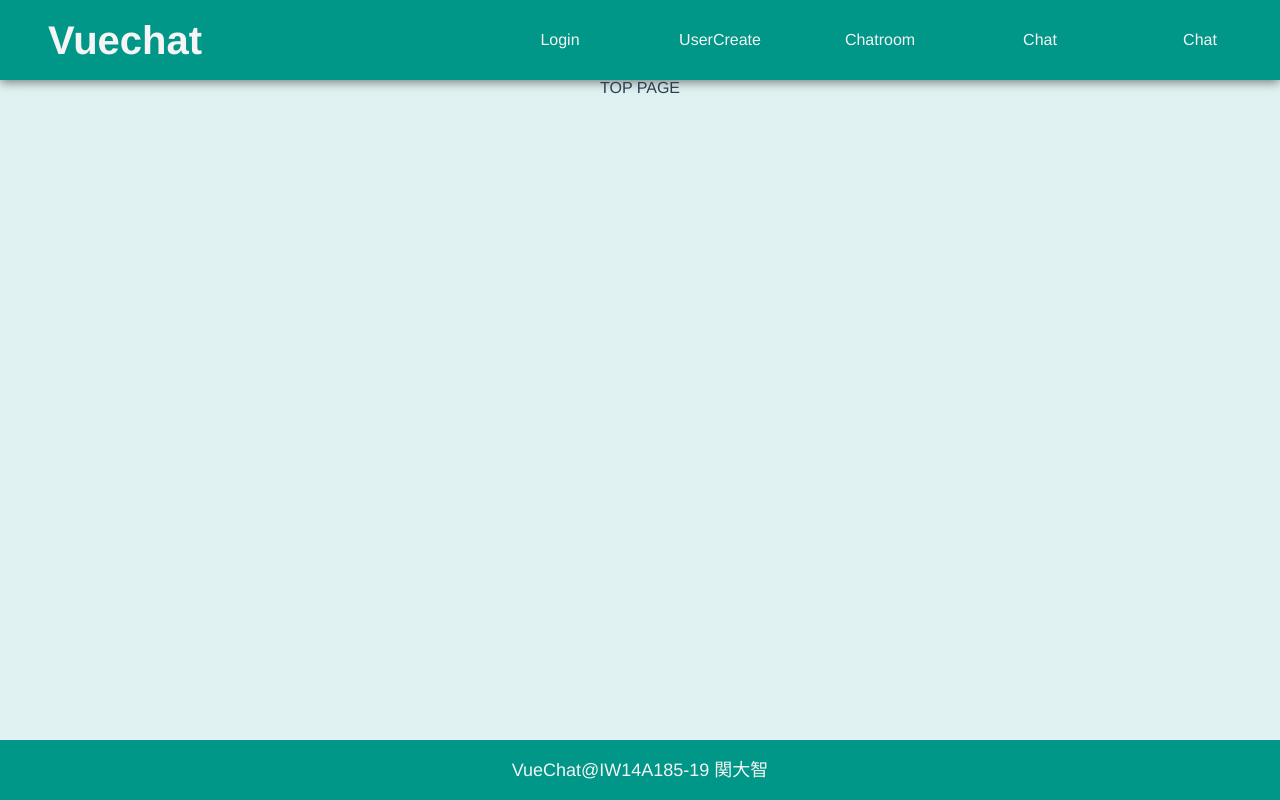
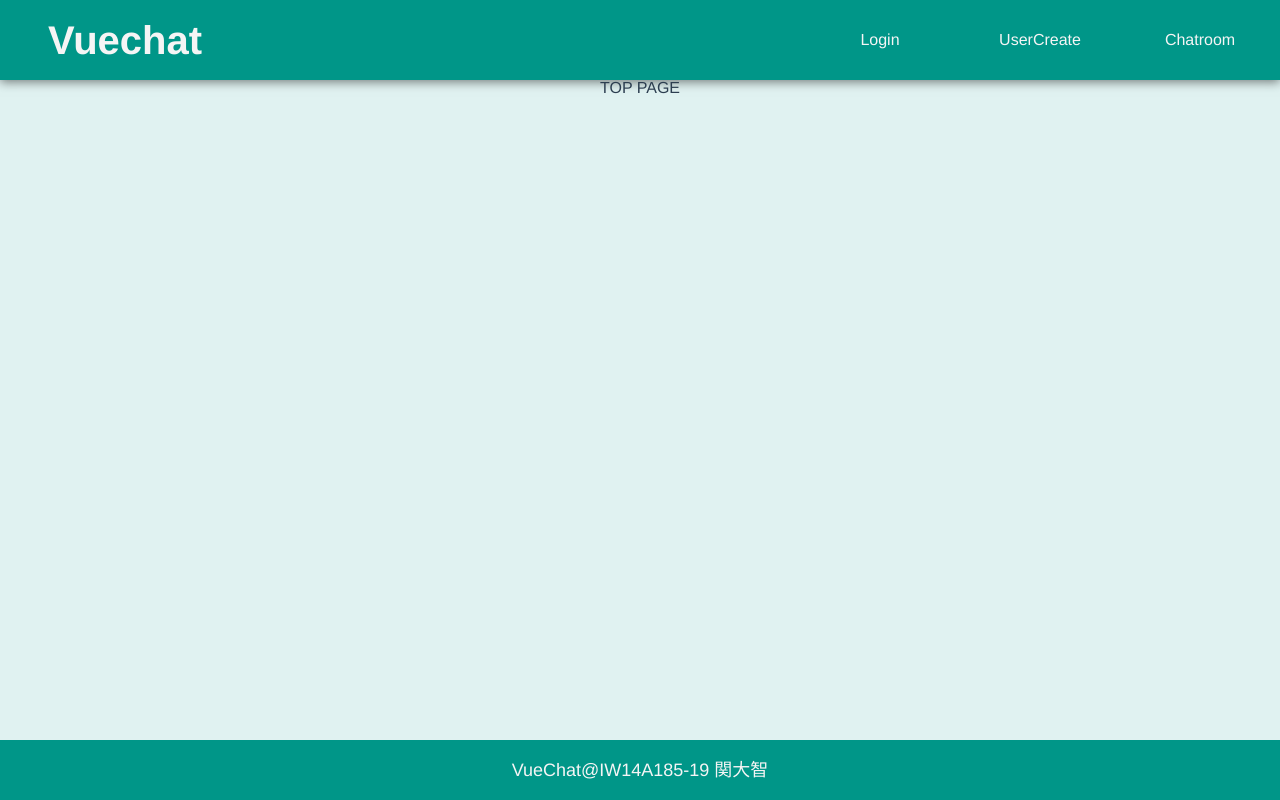
Before and after one commit to mayomayo25/vue-chat, a Vue app: page /#/ in a window 1280 px wide. Built offline with nearby package versions, Linux system fonts and the light colour scheme; no server answers.

Commit message:
vuex追加

```diff
--- a/package.json
+++ b/package.json
@@ -72,6 +72,7 @@
     "vue-style-loader": "^3.0.1",
     "vue-template-compiler": "^2.5.2",
     "vuefire": "^1.4.5",
+    "vuex": "^3.0.1",
     "webpack": "^3.6.0",
     "webpack-bundle-analyzer": "^2.9.0",
     "webpack-dev-server": "^2.9.1",
--- a/src/App.vue
+++ b/src/App.vue
@@ -24,6 +24,39 @@ firebase.initializeApp(config)
 
 export default {
   name: 'App',
+  data: function () {
+    return {
+      loginFlag: false
+    }
+  },
+  created () {
+    this.loginCheck()
+  },
+  methods: {
+    loginCheck: function (message) {
+      console.log(this.$store.state.message)
+      firebase.auth().setPersistence(firebase.auth.Auth.Persistence.NONE).then(function () {
+      }).catch(function () {
+        console.log('サーバーエラー')
+      })
+
+      firebase.auth().onAuthStateChanged(function (user) {
+        if (user) {
+        // User is signed in.
+          console.log('ログイン中')
+          this.loginFlag = true
+          console.log(this.loginFlag)
+        } else {
+        // No user is signed in.
+          console.log('ログインしていません')
+          this.loginFlag = false
+          console.log(this.loginFlag)
+        }
+
+        console.log(message)
+      })
+    }
+  },
   components: {
     globalHeader,
     globalFooter
--- a/src/components/GlobalHeader.vue
+++ b/src/components/GlobalHeader.vue
@@ -5,21 +5,20 @@
         a.site-title--link Vuechat
       nav.nav
         ul.nav-list(v-bind:class='{active:isActive}')
-          router-link.nav-list-item.ripple(tag="li" id="nav_login" to="/login" v-on:click.native="rippleEffect,isActive=!isActive")
+          router-link.nav-list-item(tag="li" id="nav_login" to="/login" v-on:click.native="isActive=!isActive")
             a.nav-list-item--link Login
-          router-link.nav-list-item.ripple(tag="li" id="nav_1th" to="/ChatUserCreatePage" v-on:click.native="rippleEffect,isActive=!isActive")
+          router-link.nav-list-item(tag="li" id="nav_1th" to="/ChatUserCreatePage" v-on:click.native="isActive=!isActive")
             a.nav-list-item--link UserCreate
-          router-link.nav-list-item.ripple(tag="li" id="nav_2th" to="/chatroom_list" v-on:click.native="rippleEffect,isActive=!isActive")
+          router-link.nav-list-item(tag="li" id="nav_2th" to="/chatroom_list" v-on:click.native="isActive=!isActive")
             a.nav-list-item--link Chatroom
-          router-link.nav-list-item.ripple(tag="li" id="nav_3th" to="/ChatUserCreatePage" v-on:click.native="rippleEffect,isActive=!isActive")
-            a.nav-list-item--link Chat
-          router-link.nav-list-item.ripple(tag="li" id="nav_chat" to="/ChatUserCreatePage" v-on:click.native="rippleEffect,isActive=!isActive")
-            a.nav-list-item--link Chat
+          router-link.nav-list-item(tag="li" id="nav_2th" to="/" v-if='loginFlagProps' v-on:click.native="logoutFunc(),isActive=!isActive")
+            a.nav-list-item--link.logout Logout
       .menu-button.shadow-deep(v-bind:class='{active:isActive}' v-on:click='isActive=!isActive')
         i.material-icons menu
 </template>
 
 <script>
+import firebase from 'firebase'
 
 export default {
   name: 'globalHeader',
@@ -28,38 +27,18 @@ export default {
       isActive: false
     }
   },
+  props: ['login-flag-props'],
   methods: {
-    rippleEffect: function () {
-      var ripple, ripples, RippleEffect, loc, cover, coversize, pos, x, y, i, num
-      // クラス名rippleの要素を取得
-      ripples = document.querySelectorAll('.ripple')
-
-      // 位置を取得
-      RippleEffect = function (e) {
-        ripple = this // クリックされたボタンを取得
-        cover = document.createElement('span')
-        coversize = ripple.offsetWidth // 要素の幅を取得
-        loc = ripple.getBoundingClientRect() // 絶対座標の取得
-        x = e.pageX - loc.left - window.pageXOffset - (coversize / 2)
-        y = e.pageY - loc.top - window.pageYOffset - (coversize / 2)
-        pos = 'top:' + y + 'px; left:' + x + 'px; height:' + coversize + 'px; width:' + coversize + 'px;'
-
-        // spanを追加
-        ripple.appendChild(cover)
-        cover.setAttribute('style', pos)
-        cover.setAttribute('class', 'rp-effect') // クラス名追加
-
-        setTimeout(function () {
-          var list = document.getElementsByClassName('rp-effect')
-          for (var i = list.length - 1; i >= 0; i--) { // 末尾から順にすべて削除
-            list[i].parentNode.removeChild(list[i])
-          }
-        }, 2000)
-      }
-      for (i = 0, num = ripples.length; i < num; i++) {
-        ripple = ripples[i]
-        ripple.addEventListener('mousedown', RippleEffect)
-      }
+    logoutFunc: function () {
+      this.$emit('childs-event', 'agooooon')
+      firebase.auth().signOut().then(function () {
+      // Sign-out successful.
+        alert('logout success')
+        this.$router.push('/login')
+      }).catch(function () {
+      // An error happened.
+        alert('logout error')
+      })
     }
   }
 }
@@ -102,6 +81,7 @@ export default {
         width 400px
       &-list
         display flex
+        justify-content flex-end
         width 100%
         max-width 800px
         margin-left auto
@@ -125,6 +105,8 @@ export default {
               box-sizing border-box
               color #004D40
               background-color #B2DFDB
+            &.logout
+              color red
     .menu-button
       display none
       @media(max-width 960px)
--- a/src/components/LoginMenuForm.vue
+++ b/src/components/LoginMenuForm.vue
@@ -33,6 +33,7 @@ export default {
       firebase.auth().signInWithEmailAndPassword(this.User.email, this.User.password).then(
         user => {
           alert('Success!')
+          this.$root.loginFlag = true
           this.$router.push('/')
         },
         err => {
--- a/src/components/LoginMenuPage.vue
+++ b/src/components/LoginMenuPage.vue
@@ -17,16 +17,6 @@ var usersRef = firebase.database().ref('users')
 
 export default {
   name: 'loginMenu',
-  created () {
-    this.loginCheck()
-  },
-  methods: {
-    loginCheck: function () {
-      firebase.auth().onAuthStateChanged((user) => {
-        console.log(user)
-      })
-    }
-  },
   firebase: {
     users: usersRef
   },
--- a/src/main.js
+++ b/src/main.js
@@ -3,13 +3,35 @@
 import Vue from 'vue'
 import App from './App'
 import router from './router'
+import Vuex from 'vuex'
 
 Vue.config.productionTip = false
+
+Vue.use(Vuex)
+
+// global store (vuex)
+const store = new Vuex.Store({ // eslint-disable-line
+  state: {
+    // 単純なテキストデータ
+    message: '初期メッセージ'
+  },
+  mutations: {
+    // メッセージの書き換え
+    setMessage (state, payload) {
+      state.message = payload
+    }
+  },
+  getters: {
+    // message をそのまま使用
+    message (state) { return state.message }
+  }
+})
 
 /* eslint-disable no-new */
 new Vue({
   el: '#app',
   router,
+  store,
   components: { App },
   template: '<App/>'
 })
```
Also changed, not shown: 1 other file (tests, documents, lock files or other folders).
